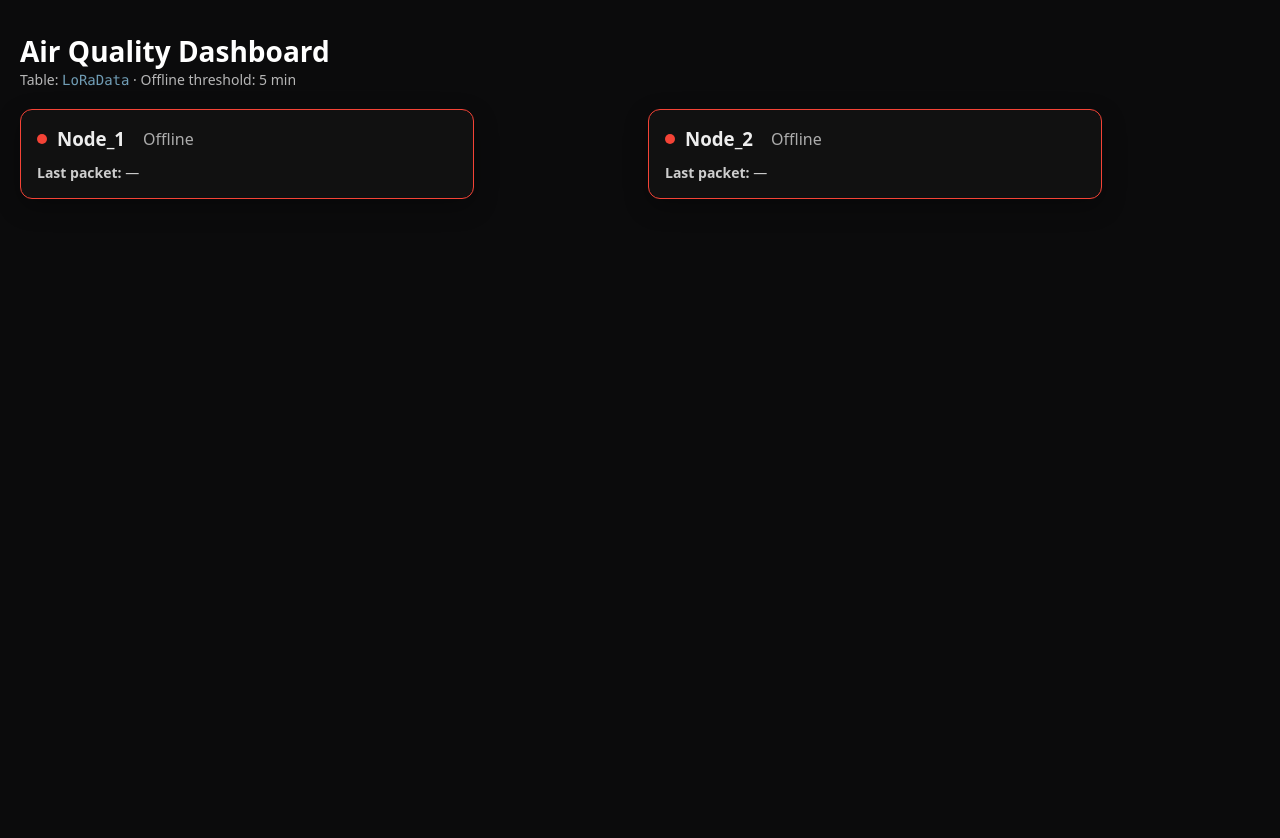
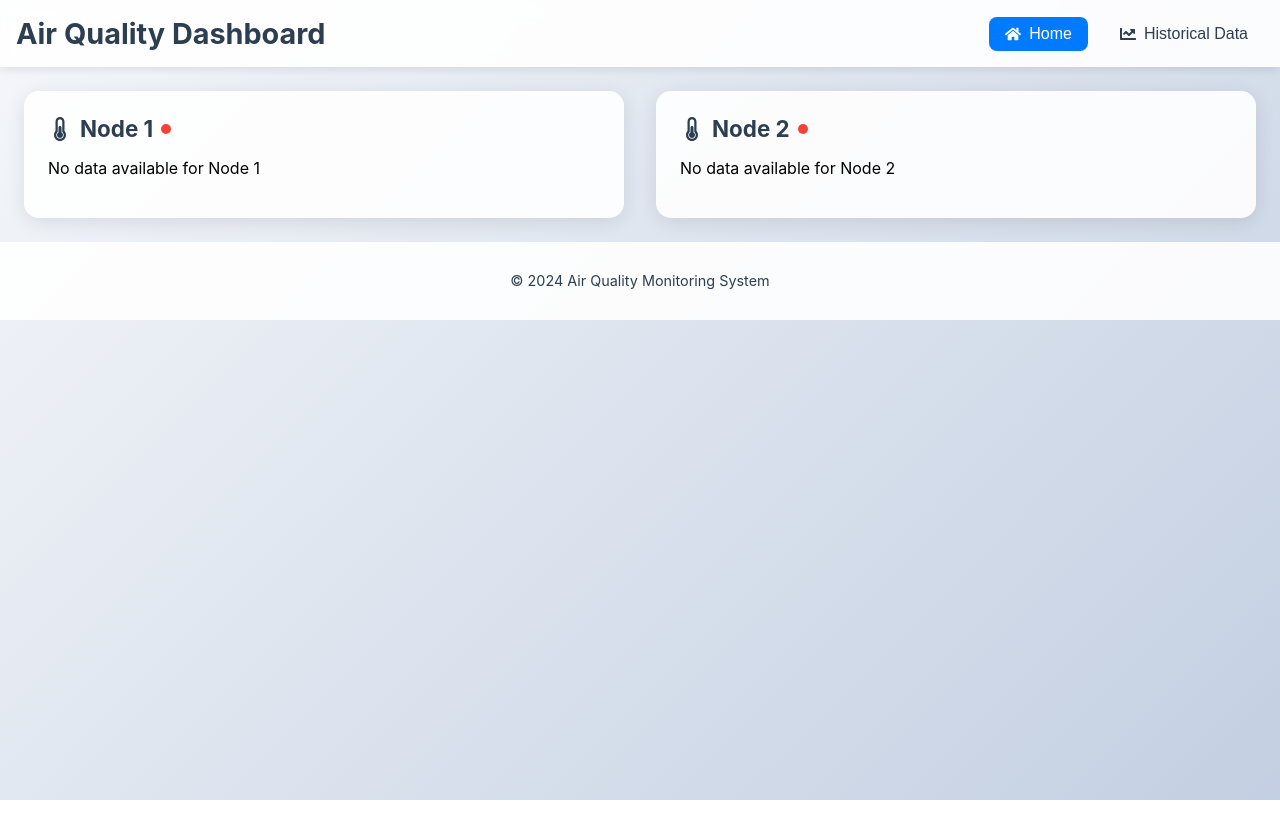
Before and after one commit to Elikplim-N/air-quality-dashboard-master, a React (Create React App) app: page / in a window 1280 px wide. Shown: the top 838 px of the page. After the commit the page ends 800 px from the top, so only its background shows below. Built offline with nearby package versions, Linux system fonts and the light colour scheme; no server answers; the database is empty.

Commit message:
Update App.js

```diff
--- a/src/App.js
+++ b/src/App.js
@@ -1,189 +1,282 @@
-// src/App.jsx
-import React, { useEffect, useMemo, useState } from "react";
-import { createClient } from "@supabase/supabase-js";
+import React, { useEffect, useState } from "react";
+import {
+  FaHome,
+  FaChartLine,
+  FaThermometerHalf,
+  FaBatteryThreeQuarters,
+  FaMapMarkerAlt,
+  FaCalendarAlt,
+  FaClock
+} from "react-icons/fa";
+import { motion } from "framer-motion";
+import { DateRangePicker } from "react-date-range";
+import { addDays } from "date-fns";
+import "react-date-range/dist/styles.css";
+import "react-date-range/dist/theme/default.css";
+import "./App.css";
+import TrendChart from "./TrendChart";
+import { supabase, fetchHistoricalData } from "./supabaseClient";
 
-// ====== Supabase ======
-const supabaseUrl = "https://piiukbcyvbrlkjvptspv.supabase.co";
-const supabaseKey = "eyJhbGciOiJIUzI1NiIsInR5cCI6IkpXVCJ9.eyJpc3MiOiJzdXBhYmFzZSIsInJlZiI6InBpaXVrYmN5dmJybGtqdnB0c3B2Iiwicm9sZSI6ImFub24iLCJpYXQiOjE3NTU2Mjg2NzksImV4cCI6MjA3MTIwNDY3OX0.J376VTOIhP6JBEUtvepzF8g-QXnzZGmyeum0jffkpSs";
-const supabase = createClient(supabaseUrl, supabaseKey);
+// ===== Config =====
+const OFFLINE_MINUTES = 5; // device considered offline if no data within 5 minutes
+const NODES = ["Node_1", "Node_2"];
 
-// ====== Config ======
-const TABLE = "LoRaData";
-const POLL_MS = 30_000;          // refresh list every 30s
-const STATUS_TICK_MS = 10_000;   // recompute online/offline every 10s
-const OFFLINE_MINUTES = 5;       // <= 5 min = online, otherwise offline
-const NODES = ["Node_1", "Node_2"]; // add more names here if you have them
+function App() {
+  const [tab, setTab] = useState("home");
+  const [data, setData] = useState([]);
+  const [latestData, setLatestData] = useState({ Node_1: {}, Node_2: {} });
+  const [deviceStatus, setDeviceStatus] = useState({ Node_1: false, Node_2: false });
+  const [retryCount, setRetryCount] = useState({ Node_1: 0, Node_2: 0 });
+  const [dateRange, setDateRange] = useState([
+    {
+      startDate: addDays(new Date(), -7),
+      endDate: new Date(),
+      key: "selection",
+      color: "#007bff"
+    }
+  ]);
+  const [timeView, setTimeView] = useState("daily");
+  const [isLoading, setIsLoading] = useState(false);
+  const [error, setError] = useState(null);
 
-export default function App() {
-  const [rows, setRows] = useState([]);                 // raw DB rows
-  const [latestData, setLatestData] = useState({});     // per-node latest payload
-  const [deviceStatus, setDeviceStatus] = useState({}); // per-node boolean
+  // ---- fetch + realtime subscription ----
+  useEffect(() => {
+    fetchData();
+    const subscription = supabase
+      .channel("LoRaData")
+      .on("postgres_changes", { event: "*", schema: "public", table: "LoRaData" }, fetchData)
+      .subscribe();
 
-  // ---------- fetch most recent data ----------
-  const fetchData = async () => {
-    const { data, error } = await supabase
-      .from(TABLE)
-      .select("id,data,inserted_at")
-      .order("inserted_at", { ascending: false }) // newest first
-      .limit(1000);
+    const statusInterval = setInterval(() => {
+      checkDeviceStatus();
+    }, 10_000); // recompute every 10s
 
-    if (error) {
-      console.error("Fetch error:", error);
-      return;
-    }
-    setRows(data || []);
-    processLatestData(data || []);
+    return () => {
+      subscription.unsubscribe();
+      clearInterval(statusInterval);
     };
+    // eslint-disable-next-line react-hooks/exhaustive-deps
+  }, []);
 
-  // ---------- compute latest payload per node ----------
-  function processLatestData(dbRows) {
-    // parse once, keep inserted_at alongside payload fields
-    const parsed = dbRows.map((r) => {
-      let payload = {};
-      try {
-        payload = JSON.parse(r.data || "{}");
-      } catch (e) {
-        console.warn("Bad JSON in row", r.id, e);
-      }
-      return { ...payload, inserted_at: r.inserted_at };
-    });
-
-    const latestFor = (nodeName) =>
-      parsed.find((p) => p.node === nodeName) || {}; // rows are already newest-first
-
-    const next = {};
-    NODES.forEach((n) => (next[n] = latestFor(n)));
-    setLatestData(next);
-  }
-
-  // ---------- online/offline based on inserted_at ----------
+  // ---- compute device status from latestData ----
   const checkDeviceStatus = () => {
-    const now = Date.now();
+    const nowMs = Date.now();
     const next = {};
     NODES.forEach((node) => {
       const ts = latestData[node]?.inserted_at;
       if (ts) {
-        const diffMin = (now - new Date(ts).getTime()) / 60000;
+        const diffMin = (nowMs - new Date(ts).getTime()) / 60000;
         next[node] = diffMin <= OFFLINE_MINUTES;
       } else {
-        next[node] = false; // no data yet -> treat as offline
+        next[node] = false; // no data yet
       }
     });
     setDeviceStatus((prev) => ({ ...prev, ...next }));
   };
 
-  // ---------- effects ----------
-  useEffect(() => {
-    fetchData(); // initial load
-    const poll = setInterval(fetchData, POLL_MS);
-    return () => clearInterval(poll);
-  }, []);
+  async function fetchData() {
+    setIsLoading(true);
+    setError(null);
+    try {
+      // Ensure fetchHistoricalData returns rows with fields: { data: string, inserted_at: ISO, id?: number }
+      const rows = await fetchHistoricalData(dateRange[0].startDate, dateRange[0].endDate);
+      setData(rows);
+      processLatestData(rows);
+      checkDeviceStatus();
+    } catch (err) {
+      setError(err?.message || String(err));
+      console.error("Error fetching data:", err);
+    } finally {
+      setIsLoading(false);
+    }
+  }
 
-  useEffect(() => {
-    // recompute status whenever latestData changes and also on a timer
-    checkDeviceStatus();
-    const tick = setInterval(checkDeviceStatus, STATUS_TICK_MS);
-    return () => clearInterval(tick);
-  }, [latestData]);
+  // ---- pick latest row per node by inserted_at ----
+  function processLatestData(rows) {
+    // Parse once and keep inserted_at in the object
+    const parsed = rows.map((r) => {
+      let payload = {};
+      try {
+        payload = JSON.parse(r.data || "{}");
+      } catch (e) {
+        console.warn("Bad JSON row", r?.id, e);
+      }
+      return { ...payload, inserted_at: r.inserted_at };
+    });
 
-  // ---------- helpers ----------
-  const fmtTime = (iso) =>
-    iso ? new Date(iso).toLocaleString() : "—";
+    // Sort newest first to make "find" return the latest
+    parsed.sort((a, b) => new Date(b.inserted_at) - new Date(a.inserted_at));
 
-  const NodeCard = ({ node }) => {
-    const d = latestData[node] || {};
-    const online = !!deviceStatus[node];
+    const latestFor = (nodeName) => parsed.find((p) => p.node === nodeName) || {};
 
-    // You can adapt these field names to your payload keys
-    const {
-      batteryPercentage,
-      battery,             // if you use raw voltage instead
-      temperature,
-      humidity,
-      rssi,
-    } = d;
+    setLatestData({
+      Node_1: latestFor("Node_1"),
+      Node_2: latestFor("Node_2")
+    });
+  }
+
+  const getQualityColor = (percentage) => {
+    if (percentage == null) return "#F44336";
+    if (percentage >= 80) return "#4CAF50";
+    if (percentage >= 60) return "#FFC107";
+    return "#F44336";
+  };
+
+  const statusStyle = (isOnline) => ({
+    display: "inline-block",
+    width: "10px",
+    height: "10px",
+    borderRadius: "50%",
+    backgroundColor: isOnline ? "#4CAF50" : "#F44336",
+    marginRight: "8px",
+    transition: "background-color 0.3s ease"
+  });
 
   return (
+    <div className="app">
+      <header className="navbar">
+        <h1>Air Quality Dashboard</h1>
+        <nav className="nav-buttons">
+          <button
+            className={`nav-button ${tab === "home" ? "active" : ""}`}
+            onClick={() => setTab("home")}
+          >
+            <FaHome /> Home
+          </button>
+          <button
+            className={`nav-button ${tab === "historical" ? "active" : ""}`}
+            onClick={() => setTab("historical")}
+          >
+            <FaChartLine /> Historical Data
+          </button>
+        </nav>
+      </header>
+
+      <main>
+        {tab === "home" && (
+          <motion.section
+            initial={{ opacity: 0, y: 20 }}
+            animate={{ opacity: 1, y: 0 }}
+            className="home-section"
+          >
+            <div className="card-container">
+              {NODES.map((node) => (
+                <motion.div key={node} className="dashboard-card" whileHover={{ scale: 1.02 }}>
+                  <div className="card-header">
+                    <FaThermometerHalf size={24} />
+                    <h3>{node.replace("_", " ")}</h3>
                     <div
-        className="card"
+                      style={statusStyle(deviceStatus[node])}
+                      title={deviceStatus[node] ? "Online" : "Offline"}
+                    />
+                  </div>
+
+                  {latestData[node]?.node ? (
+                    <>
+                      <div
+                        className="quality-indicator"
                         style={{
-          padding: 16,
-          borderRadius: 12,
-          background: "#111",
-          color: "#eee",
-          border: `1px solid ${online ? "#1db954" : "#f44336"}`,
-          boxShadow: "0 8px 24px rgba(0,0,0,.3)",
-          maxWidth: 420,
-          width: "100%",
-        }}
-      >
-        <div style={{ display: "flex", alignItems: "center", gap: 10 }}>
-          <div
-            style={{
-              width: 10,
-              height: 10,
-              borderRadius: "50%",
-              background: online ? "#1db954" : "#f44336",
+                          background: getQualityColor(latestData[node].airQualityPercentage),
+                          width: `${latestData[node].airQualityPercentage}%`
                         }}
                       />
-          <h3 style={{ margin: 0 }}>{node}</h3>
-          <span style={{ opacity: 0.7, marginLeft: 8 }}>
-            {online ? "Online" : "Offline"}
+                      <div className="data-row">
+                        <FaThermometerHalf />
+                        <span>
+                          Air Quality: {latestData[node].airQuality} (
+                          {latestData[node].airQualityPercentage}%)
                         </span>
                       </div>
 
-        <div style={{ marginTop: 12, fontSize: 14, opacity: 0.85 }}>
-          <div><strong>Last packet:</strong> {fmtTime(d.inserted_at)}</div>
-          {batteryPercentage != null && (
-            <div><strong>Battery %:</strong> {batteryPercentage}%</div>
+                      <div className="data-row">
+                        <FaBatteryThreeQuarters />
+                        <span>Battery: {latestData[node].batteryPercentage}%</span>
+                      </div>
+
+                      <div className="data-row">
+                        <FaMapMarkerAlt />
+                        <span>
+                          Location: Lat {latestData[node].location?.latitude}, Lng{" "}
+                          {latestData[node].location?.longitude}
+                        </span>
+                      </div>
+
+                      <div className="data-row">
+                        <FaClock />
+                        <span>
+                          Data Timestamp:{" "}
+                          {latestData[node].inserted_at
+                            ? new Date(latestData[node].inserted_at).toLocaleString()
+                            : "—"}
+                        </span>
+                      </div>
+                    </>
+                  ) : (
+                    <p>No data available for {node.replace("_", " ")}</p>
                   )}
-          {battery != null && (
-            <div><strong>Battery (V):</strong> {battery}</div>
+                </motion.div>
+              ))}
+            </div>
+          </motion.section>
         )}
-          {temperature != null && (
-            <div><strong>Temp:</strong> {temperature}°C</div>
-          )}
-          {humidity != null && (
-            <div><strong>Humidity:</strong> {humidity}%</div>
-          )}
-          {rssi != null && (
-            <div><strong>RSSI:</strong> {rssi} dBm</div>
+
+        {tab === "historical" && (
+          <motion.section initial={{ opacity: 0 }} animate={{ opacity: 1 }} className="historical-section">
+            <div className="dashboard-card date-filter-card">
+              <div className="card-header">
+                <FaCalendarAlt size={24} />
+                <h3>Select Date Range</h3>
+              </div>
+              <DateRangePicker
+                onChange={(item) => setDateRange([item.selection])}
+                moveRangeOnFirstSelection={false}
+                ranges={dateRange}
+                className="date-picker"
+              />
+              <div className="time-view-buttons">
+                <button
+                  className={`view-button ${timeView === "daily" ? "active" : ""}`}
+                  onClick={() => setTimeView("daily")}
+                >
+                  <FaClock /> Daily
+                </button>
+                <button
+                  className={`view-button ${timeView === "monthly" ? "active" : ""}`}
+                  onClick={() => setTimeView("monthly")}
+                >
+                  <FaCalendarAlt /> Monthly
+                </button>
+                <button
+                  className={`view-button ${timeView === "breakdown" ? "active" : ""}`}
+                  onClick={() => setTimeView("breakdown")}
+                >
+                  <FaChartLine /> Day Breakdown
+                </button>
+              </div>
+            </div>
+
+            <div className="dashboard-card">
+              <div className="card-header">
+                <FaChartLine size={24} />
+                <h2>Historical Data</h2>
+              </div>
+              {isLoading ? (
+                <div className="loading-indicator">Loading data...</div>
+              ) : error ? (
+                <div className="error-message">Error: {error}</div>
+              ) : (
+                <TrendChart data={data} timeView={timeView} />
               )}
             </div>
-      </div>
-    );
-  };
+          </motion.section>
+        )}
+      </main>
 
-  return (
-    <div
-      style={{
-        minHeight: "100dvh",
-        background: "#0b0b0c",
-        padding: "32px 20px",
-        color: "#fff",
-        fontFamily:
-          'ui-sans-serif, system-ui, -apple-system, Segoe UI, Roboto, "Helvetica Neue", Arial',
-      }}
-    >
-      <header style={{ marginBottom: 20 }}>
-        <h1 style={{ margin: 0, fontSize: 28 }}>Air Quality Dashboard</h1>
-        <div style={{ opacity: 0.7, fontSize: 14 }}>
-          Table: <code style={{ color: "#9cdcfe" }}>{TABLE}</code> · Offline threshold:{" "}
-          {OFFLINE_MINUTES} min
-        </div>
-      </header>
-
-      <section
-        style={{
-          display: "grid",
-          gridTemplateColumns: "repeat(auto-fit, minmax(320px, 1fr))",
-          gap: 16,
-        }}
-      >
-        {NODES.map((n) => (
-          <NodeCard node={n} key={n} />
-        ))}
-      </section>
+      <footer>
+        <p>&copy; 2024 Air Quality Monitoring System</p>
+      </footer>
     </div>
   );
 }
+
+export default App;
```
Lines whose indentation alone changed are shown as unchanged.
